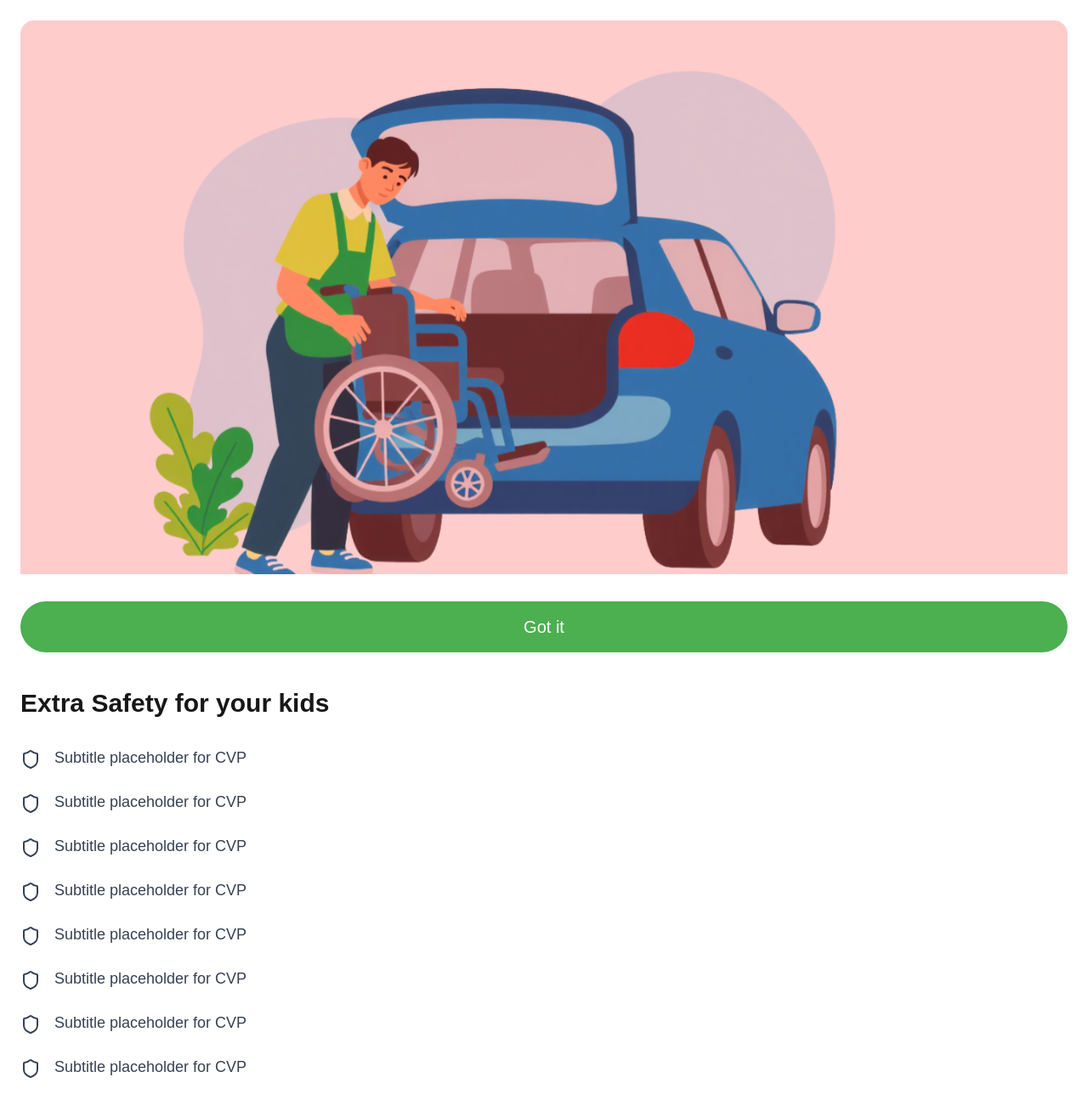
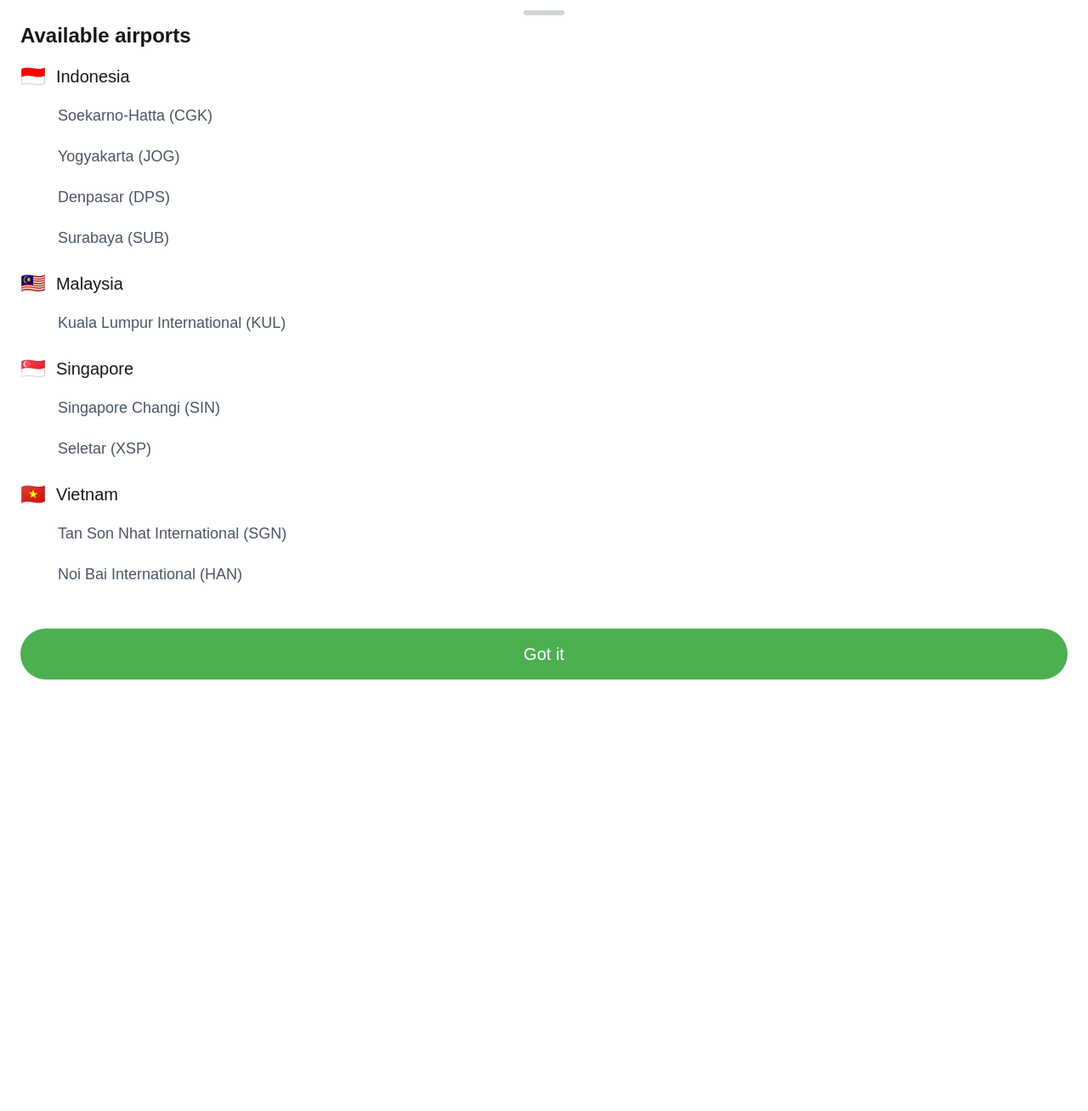
Before and after one commit to dqhieu/TestBottomSheet, a Next.js app: page / in a window 1280 px wide. Shown: the top 1308 px of the page at 85% size. After the commit the page ends 870 px from the top, so only its background shows below. Built offline with nearby package versions, Linux system fonts and the light colour scheme.

Commit message:
update bottomsheet UI

```diff
--- a/app/components/BottomSheet.tsx
+++ b/app/components/BottomSheet.tsx
@@ -1,5 +1,3 @@
-import Image from 'next/image';
-import { Shield } from 'lucide-react';
 import { useEffect, useRef } from 'react';
 
 export default function BottomSheet() {
@@ -29,85 +27,107 @@ export default function BottomSheet() {
   };
 
   return (
-    <div ref={sheetRef} className="w-full ">
-      <div className="fixed inset-0 bg-black/50 bg-white " />
-      <div className="relative z-50 ">
-        <div className="bg-white w-full mx-auto rounded-t-3xl p-6 pb-8 flex flex-col h-full">
+    <div ref={sheetRef} className="w-full">
+      <div className="fixed inset-0 bg-black/50 bg-white" />
+      <div className="relative z-50">
+        <div className="bg-white w-full mx-auto rounded-t-3xl flex flex-col h-full">
 
-          {/* Image */}
-          <div className="rounded-2xl mb-8">
-            <Image
-              src="/kids-safety.svg"
-              alt="Car safety illustration"
-              width={300}
-              height={200}
-              className="w-full h-auto rounded-2xl"
-            />
+          {/* Header with Handle Bar - Both sticky */}
+          <div className="sticky top-0 z-10 bg-white">
+            {/* Handle Bar */}
+            <div className="flex justify-center pt-3 pb-2">
+              <div className="w-12 h-1.5 bg-gray-300 rounded-full"></div>
+            </div>
+
+            <div className="px-6 pb-4">
+              <h2 className="text-2xl font-semibold">Available airports</h2>
+            </div>
           </div>
 
-          {/* Content */}
-          <h2 className="text-3xl font-semibold mb-8">Extra Safety for your kids</h2>
+          {/* Countries and Airports List */}
+          <div className="flex-1 overflow-y-auto pr-2 px-6">
+            <div className="space-y-6">
+              {/* Indonesia */}
+              <div>
+                <div className="flex items-center gap-3 mb-4">
+                  <span className="text-2xl">🇮🇩</span>
+                  <span className="text-xl font-medium">Indonesia</span>
+                </div>
 
-          <div className="flex-1 h-[200px] overflow-y-auto pr-2">
-            <div className="space-y-6">
-
-              <div className="flex items-start gap-4">
-                <Shield className="w-6 h-6 text-gray-700 mt-1" />
-                <p className="text-gray-700 text-lg">
-                  Subtitle placeholder for CVP
-                </p>
+                <div className="space-y-5 pl-11">
+                  <div className="block text-gray-600 text-lg w-full text-left">
+                    Soekarno-Hatta (CGK)
+                  </div>
+                  <div className="block text-gray-600 text-lg w-full text-left">
+                    Yogyakarta (JOG)
+                  </div>
+                  <div className="block text-gray-600 text-lg w-full text-left">
+                    Denpasar (DPS)
+                  </div>
+                  <div className="block text-gray-600 text-lg w-full text-left">
+                    Surabaya (SUB)
+                  </div>
+                </div>
               </div>
 
-              <div className="flex items-start gap-4">
-                <Shield className="w-6 h-6 text-gray-700 mt-1" />
-                <p className="text-gray-700 text-lg">
-                  Subtitle placeholder for CVP
-                </p>
-              </div>
-              <div className="flex items-start gap-4">
-                <Shield className="w-6 h-6 text-gray-700 mt-1" />
-                <p className="text-gray-700 text-lg">
-                  Subtitle placeholder for CVP
-                </p>
+              {/* Malaysia */}
+              <div>
+                <div className="flex items-center gap-3 mb-4">
+                  <span className="text-2xl">🇲🇾</span>
+                  <span className="text-xl font-medium">Malaysia</span>
+                </div>
+
+                <div className="space-y-5 pl-11">
+                  <div className="block text-gray-600 text-lg w-full text-left">
+                    Kuala Lumpur International (KUL)
+                  </div>
+                </div>
               </div>
 
-              <div className="flex items-start gap-4">
-                <Shield className="w-6 h-6 text-gray-700 mt-1" />
-                <p className="text-gray-700 text-lg">
-                  Subtitle placeholder for CVP
-                </p>
-              </div>
-              <div className="flex items-start gap-4">
-                <Shield className="w-6 h-6 text-gray-700 mt-1" />
-                <p className="text-gray-700 text-lg">
-                  Subtitle placeholder for CVP
-                </p>
+              {/* Singapore */}
+              <div>
+                <div className="flex items-center gap-3 mb-4">
+                  <span className="text-2xl">🇸🇬</span>
+                  <span className="text-xl font-medium">Singapore</span>
+                </div>
+
+                <div className="space-y-5 pl-11">
+                  <div className="block text-gray-600 text-lg w-full text-left">
+                    Singapore Changi (SIN)
+                  </div>
+                  <div className="block text-gray-600 text-lg w-full text-left">
+                    Seletar (XSP)
+                  </div>
+                </div>
               </div>
 
-              <div className="flex items-start gap-4">
-                <Shield className="w-6 h-6 text-gray-700 mt-1" />
-                <p className="text-gray-700 text-lg">
-                  Subtitle placeholder for CVP
-                </p>
-              </div>
-              <div className="flex items-start gap-4">
-                <Shield className="w-6 h-6 text-gray-700 mt-1" />
-                <p className="text-gray-700 text-lg">
-                  Subtitle placeholder for CVP
-                </p>
-              </div>
+              {/* Vietnam */}
+              <div>
+                <div className="flex items-center gap-3 mb-4">
+                  <span className="text-2xl">🇻🇳</span>
+                  <span className="text-xl font-medium">Vietnam</span>
+                </div>
 
-              <div className="flex items-start gap-4">
-                <Shield className="w-6 h-6 text-gray-700 mt-1" />
-                <p className="text-gray-700 text-lg">
-                  Subtitle placeholder for CVP
-                </p>
+                <div className="space-y-5 pl-11">
+                  <div className="block text-gray-600 text-lg w-full text-left">
+                    Tan Son Nhat International (SGN)
+                  </div>
+                  <div className="block text-gray-600 text-lg w-full text-left">
+                    Noi Bai International (HAN)
+                  </div>
+                  <div className="block text-gray-600 text-lg w-full text-left">
+                    Da Nang International (DAD)
+                  </div>
+                  <div className="block text-gray-600 text-lg w-full text-left">
+                    Phu Quoc International (PQC)
+                  </div>
+                </div>
               </div>
             </div>
           </div>
 
-          {/* Button */}
-          <div className="sticky bottom-0 py-8 bg-white">
+          {/* Got It Button */}
+          <div className="sticky bottom-0 pt-6 bg-white px-6">
             <button
               onClick={handleGotItClick}
               className="w-full bg-[#4CAF50] text-white py-4 rounded-full text-xl font-medium hover:bg-[#43A047] transition-colors"
```
